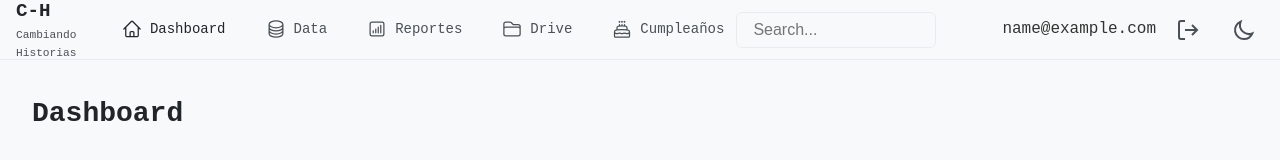
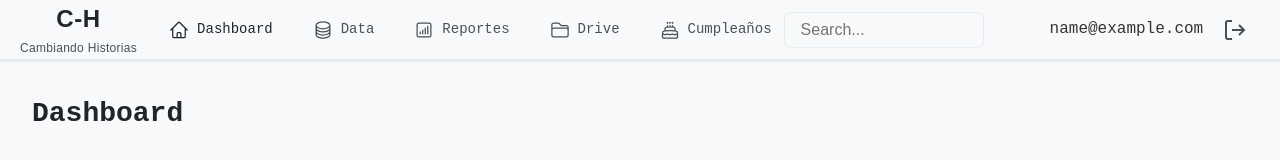
Before and after one commit to ztmarcos/CASIN, a React (Vite) app: page / in a window 1280 px wide. Shown: the top 160 px of the page. Built offline with nearby package versions, Linux system fonts and the light colour scheme; no server answers; sample sign-in values are in the browser's storage.

Commit message:
style(Layout): improve logo and top bar styles

```diff
--- a/src/components/Layout/Layout.css
+++ b/src/components/Layout/Layout.css
@@ -10,7 +10,7 @@
   align-items: center;
   justify-content: space-between;
   padding: 0.5rem 1rem;
-  background-color: var(--background-secondary);
+  background: var(--background-primary);
   border-bottom: 1px solid var(--border-color);
   height: 60px;
   width: 100%;
@@ -18,6 +18,7 @@
   top: 0;
   left: 0;
   z-index: 100;
+  box-shadow: 0 1px 3px rgba(0, 0, 0, 0.1);
 }
 
 .left-section {
@@ -25,21 +26,38 @@
   align-items: center;
   gap: 1rem;
 }
-
 .logo {
   display: flex;
-  flex-direction: column;
+  flex-direction: column; /* Changed to row for single line */
+  align-items: center; /* Centered items vertically */
+  gap: 0.5rem; /* Increased gap for better spacing */
+  padding: .25rem;
 }
-
 .logo-text {
-  font-size: 1.2rem;
-  font-weight: bold;
+  font-size: 1.5rem;
+  font-weight: 700;
   color: var(--text-primary);
+  letter-spacing: .025em;
+  line-height: 1.2;
+  text-transform: uppercase; /* Added text type */
+  font-family: 'Arial', sans-serif; /* Added font picker */
 }
 
 .logo-version {
-  font-size: 0.7rem;
+  font-size: 0.75rem;
+  font-weight: 500;
   color: var(--text-secondary);
+  letter-spacing: .025em;
+  line-height: 1;
+  font-family: 'Arial', sans-serif; /* Added font picker */
+  white-space: nowrap; /* Prevents line break */
+}
+}
+
+[data-theme='dark'] .top-bar {
+  background: var(--background-primary-dark, #1a1a1a);
+  border-color: var(--border-color-dark, #2d3748);
+  box-shadow: 0 1px 3px rgba(0, 0, 0, 0.2);
 }
 
 .top-nav {
```
